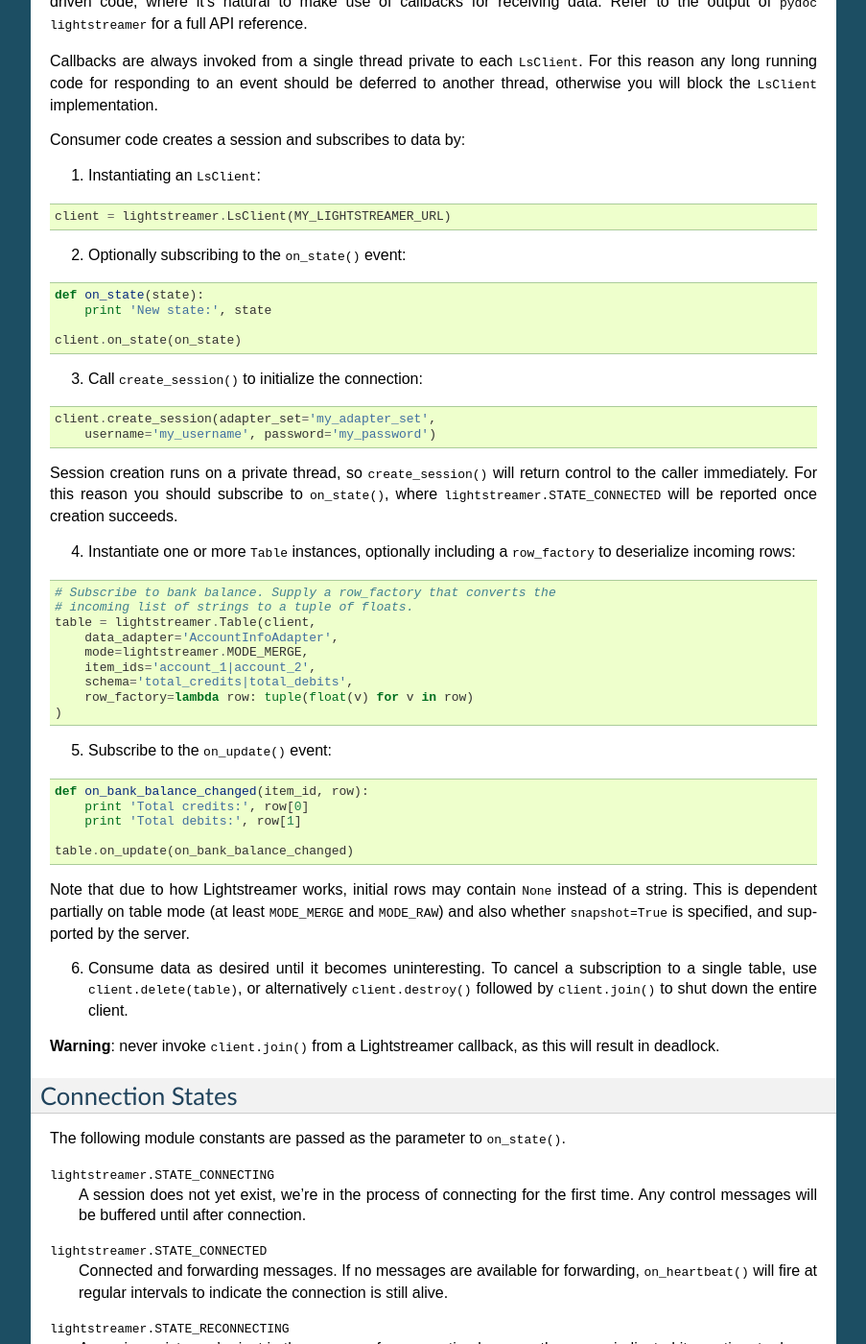
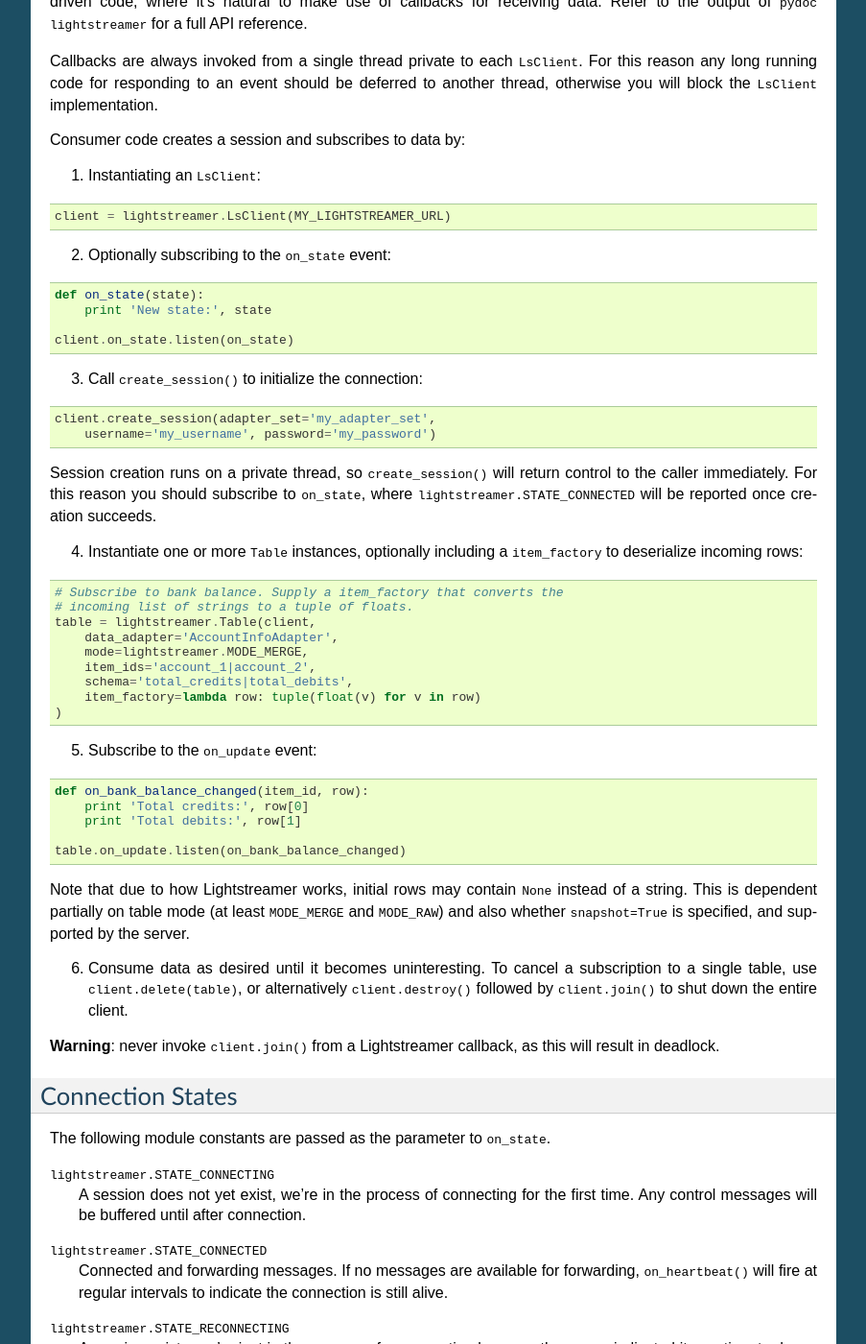
Before and after one commit to dw/py-lightstreamer, a Sphinx documentation site: the page built from docs/index.rst, in a window 1280 px wide and 1400 px high, scrolled down 1025 px. Shown: the whole window at 96% size, without its empty margins (198-1101 px from the left). Built offline with Sphinx 7.4.7, drawn with Linux system fonts in a browser that asks for light colours; some of the changed text lies outside the part shown.

Commit message:
More doc updates.

```diff
--- a/docs/index.rst
+++ b/docs/index.rst
@@ -54,14 +54,14 @@
 
     client = lightstreamer.LsClient(MY_LIGHTSTREAMER_URL)
 
-2. Optionally subscribing to the ``on_state()`` event:
+2. Optionally subscribing to the ``on_state`` event:
 
 ::
 
     def on_state(state):
         print 'New state:', state
 
-    client.on_state(on_state)
+    client.on_state.listen(on_state)
 
 3. Call ``create_session()`` to initialize the connection:
 
@@ -70,23 +70,23 @@
     client.create_session(adapter_set='my_adapter_set',
         username='my_username', password='my_password')
 
-Session creation runs on a private thread, so ``create_session()`` will return control to the caller immediately. For this reason you should subscribe to ``on_state()``, where  ``lightstreamer.STATE_CONNECTED`` will be reported once creation succeeds.
+Session creation runs on a private thread, so ``create_session()`` will return control to the caller immediately. For this reason you should subscribe to ``on_state``, where  ``lightstreamer.STATE_CONNECTED`` will be reported once creation succeeds.
 
-4. Instantiate one or more ``Table`` instances, optionally including a ``row_factory`` to deserialize incoming rows:
+4. Instantiate one or more ``Table`` instances, optionally including a ``item_factory`` to deserialize incoming rows:
 
 ::
 
-    # Subscribe to bank balance. Supply a row_factory that converts the
+    # Subscribe to bank balance. Supply a item_factory that converts the
     # incoming list of strings to a tuple of floats.
     table = lightstreamer.Table(client,
         data_adapter='AccountInfoAdapter',
         mode=lightstreamer.MODE_MERGE,
         item_ids='account_1|account_2',
         schema='total_credits|total_debits',
-        row_factory=lambda row: tuple(float(v) for v in row)
+        item_factory=lambda row: tuple(float(v) for v in row)
     )
 
-5. Subscribe to the ``on_update()`` event:
+5. Subscribe to the ``on_update`` event:
 
 ::
 
@@ -94,7 +94,7 @@
         print 'Total credits:', row[0]
         print 'Total debits:', row[1]
 
-    table.on_update(on_bank_balance_changed)
+    table.on_update.listen(on_bank_balance_changed)
 
 Note that due to how Lightstreamer works, initial rows may contain ``None`` instead of a string. This is dependent partially on table mode (at least ``MODE_MERGE`` and ``MODE_RAW``) and also whether ``snapshot=True`` is specified, and supported by the server.
 
@@ -104,11 +104,10 @@
 **Warning**: never invoke ``client.join()`` from a Lightstreamer callback, as this will result in deadlock.
 
 
-
 Connection States
 #################
 
-The following module constants are passed as the parameter to ``on_state()``.
+The following module constants are passed as the parameter to ``on_state``.
 
 ``lightstreamer.STATE_CONNECTING``
   A session does not yet exist, we're in the process of connecting for the first time. Any control messages will be buffered until after connection.
@@ -155,8 +159,8 @@
     def wrap(func):
         return lambda *args: reactor.callFromThread(func, *args)
 
-    client.on_state(wrap(self._on_state))
-    table.on_update(wrap(self._on_update))
+    client.on_state.listen(wrap(self._on_state))
+    table.on_update.listen(wrap(self._on_update))
     # etc.
 
 A future version of the library might tidy this up a little.
```
Also changed, not shown: other parts of docs/index.rst (+6 -1 lines).
